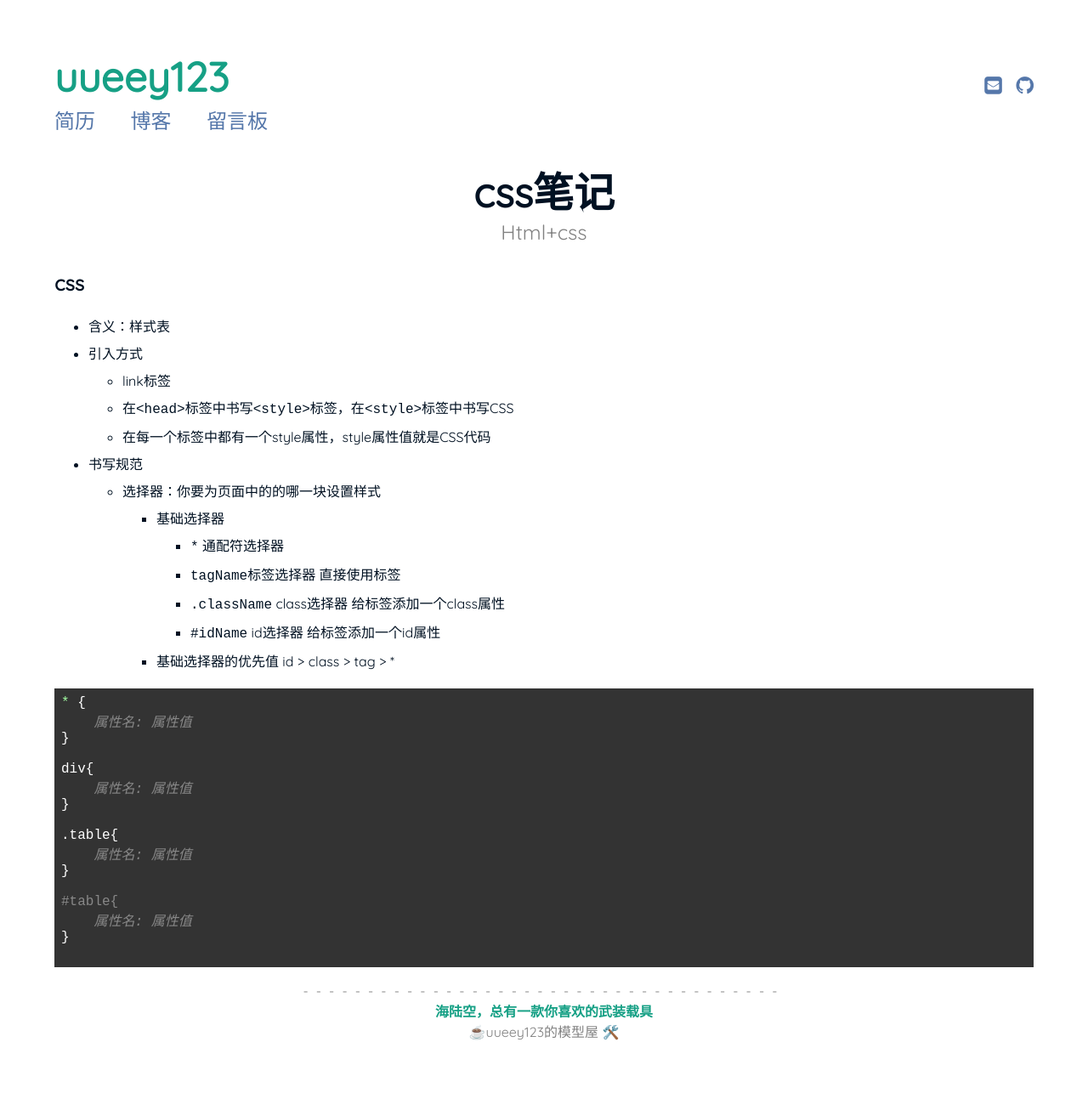
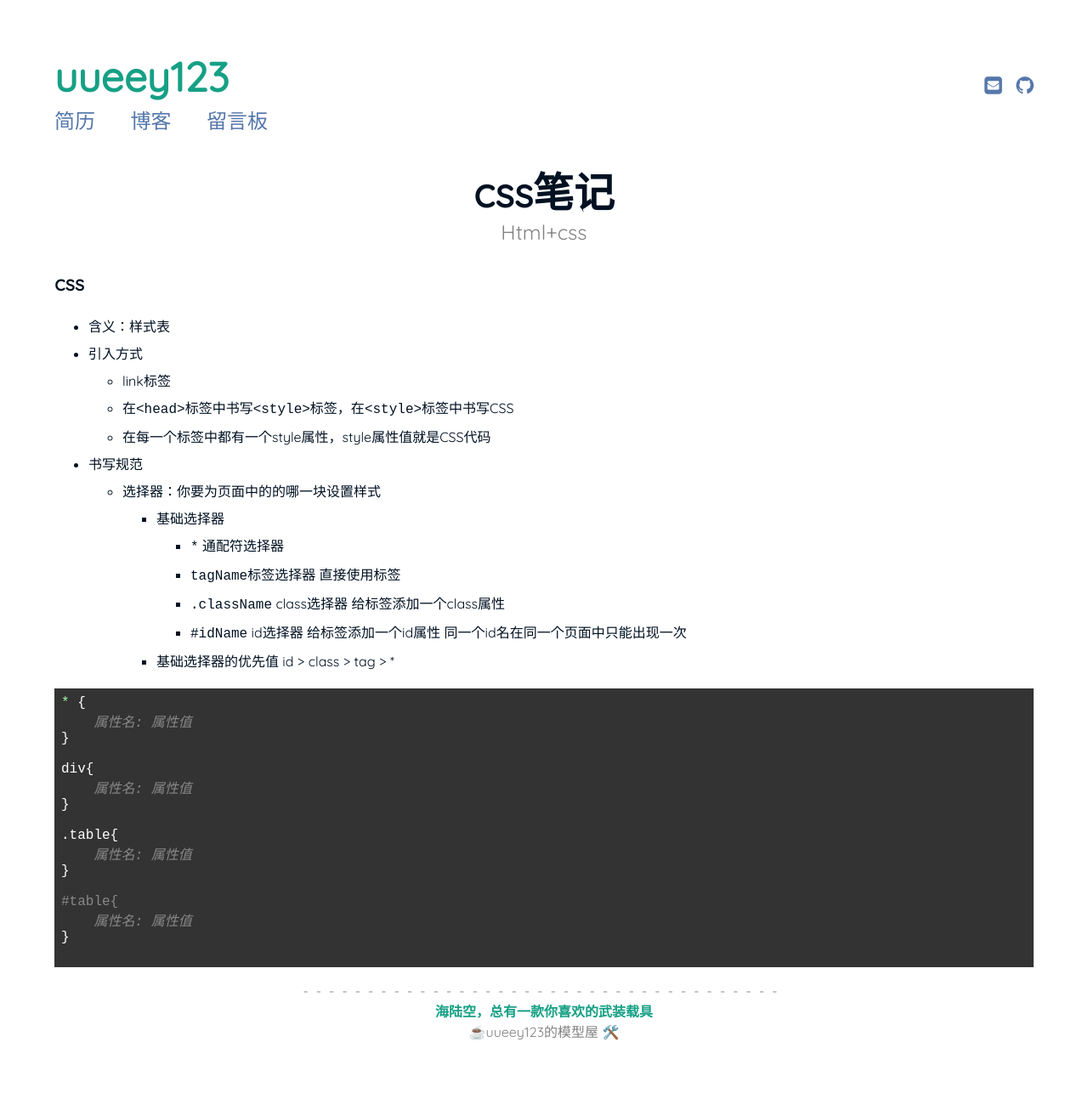
Before and after one commit to uueey123/uueey123.github.io, a Jekyll site: the page built from _posts/2020-09-18-css笔记.md, in a window 1280 px wide. Shown: the whole page at 85% size. Built offline with Jekyll 4.4.1, drawn with Linux system fonts in a browser that asks for light colours.

Commit message:
uueey123

````diff
--- a/_posts/2020-09-18-css笔记.md
+++ b/_posts/2020-09-18-css笔记.md
@@ -18,7 +18,7 @@ categories: ['web基础']
             - `*` 通配符选择器
             - `tagName`标签选择器 直接使用标签
             - `.className` class选择器 给标签添加一个class属性
-            - `#idName` id选择器 给标签添加一个id属性
+            - `#idName` id选择器 给标签添加一个id属性 同一个id名在同一个页面中只能出现一次
         - 基础选择器的优先值 id > class > tag > *
 
 ```css
````
